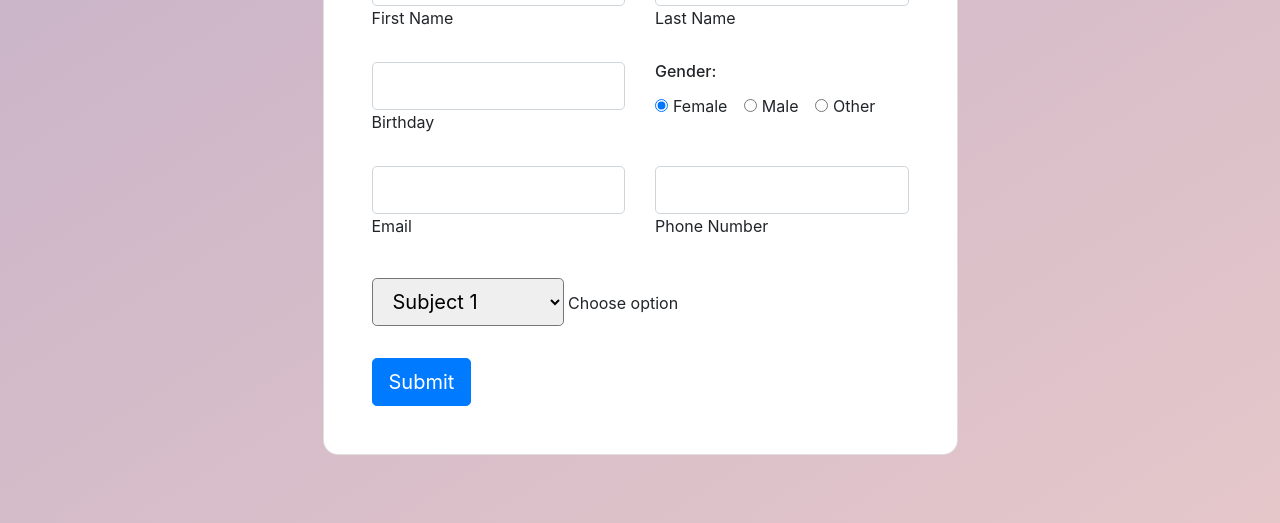
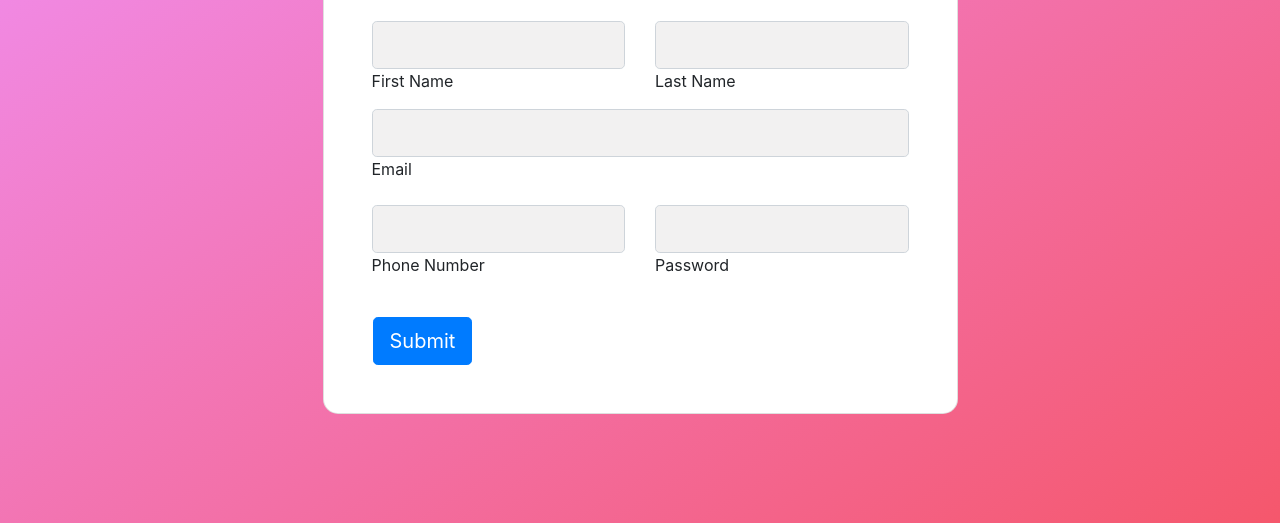
Before and after one commit to ritik-28/chatApplication, a plain HTML site: page index.html in a window 1280 px wide. Shown: the part 277-800 px from the top of the page. Drawn offline with nearby package versions, Linux system fonts and the light colour scheme.

Commit message:
SignUpFrontend

```diff
--- a/index.html
+++ b/index.html
@@ -21,11 +21,11 @@
               style="border-radius: 15px"
             >
               <div class="card-body p-4 p-md-5">
-                <img src="tiwachatlogo.PNG" style="width: 15%; height: 2%" />
+                <img src="tiwachatlogo.PNG" style="width: 20%; height: 2%" />
                 <h3 class="mb-4 pb-2 pb-md-0">Sign Up</h3>
                 <form>
                   <div class="row">
-                    <div class="col-md-6 mb-4">
+                    <div class="col-md-6 mb-sm-2">
                       <div class="form-outline">
                         <input
                           type="text"
@@ -37,7 +37,7 @@
                         >
                       </div>
                     </div>
-                    <div class="col-md-6 mb-4">
+                    <div class="col-md-6 mb-sm-2">
                       <div class="form-outline">
                         <input
                           type="text"
@@ -52,65 +52,7 @@
                   </div>
 
                   <div class="row">
-                    <div class="col-md-6 mb-4 d-flex align-items-center">
-                      <div class="form-outline datepicker w-100">
-                        <input
-                          type="text"
-                          class="form-control form-control-lg"
-                          id="birthdayDate"
-                        />
-                        <label for="birthdayDate" class="form-label"
-                          >Birthday</label
-                        >
-                      </div>
-                    </div>
-                    <div class="col-md-6 mb-4">
-                      <h6 class="mb-2 pb-1">Gender:</h6>
-
-                      <div class="form-check form-check-inline">
-                        <input
-                          class="form-check-input"
-                          type="radio"
-                          name="inlineRadioOptions"
-                          id="femaleGender"
-                          value="option1"
-                          checked
-                        />
-                        <label class="form-check-label" for="femaleGender"
-                          >Female</label
-                        >
-                      </div>
-
-                      <div class="form-check form-check-inline">
-                        <input
-                          class="form-check-input"
-                          type="radio"
-                          name="inlineRadioOptions"
-                          id="maleGender"
-                          value="option2"
-                        />
-                        <label class="form-check-label" for="maleGender"
-                          >Male</label
-                        >
-                      </div>
-
-                      <div class="form-check form-check-inline">
-                        <input
-                          class="form-check-input"
-                          type="radio"
-                          name="inlineRadioOptions"
-                          id="otherGender"
-                          value="option3"
-                        />
-                        <label class="form-check-label" for="otherGender"
-                          >Other</label
-                        >
-                      </div>
-                    </div>
-                  </div>
-
-                  <div class="row">
-                    <div class="col-md-6 mb-4 pb-2">
+                    <div class="col-md-12 mb-sm-2 pb-2">
                       <div class="form-outline">
                         <input
                           type="email"
@@ -122,7 +64,9 @@
                         >
                       </div>
                     </div>
-                    <div class="col-md-6 mb-4 pb-2">
+                    </div>
+                    <div class="row">
+                    <div class="col-md-6 mb-sm-2 pb-2">
                       <div class="form-outline">
                         <input
                           type="tel"
@@ -134,23 +78,20 @@
                         >
                       </div>
                     </div>
-                  </div>
+                    <div class="col-6">
+                      <div class="form-outline">
+                        <input
+                          type="password"
+                          id="password"
+                          class="form-control form-control-lg"
+                        />
+                        <label class="form-label" for="password"
+                          >Password</label
+                        >
+                      </div>
+                    </div>
 
-                  <div class="row">
-                    <div class="col-12">
-                      <select class="select form-control-lg">
-                        <option value="1" disabled>Choose option</option>
-                        <option value="2">Subject 1</option>
-                        <option value="3">Subject 2</option>
-                        <option value="4">Subject 3</option>
-                      </select>
-                      <label class="form-label select-label"
-                        >Choose option</label
-                      >
-                    </div>
-                  </div>
-
-                  <div class="mt-4 pt-2">
+                  <div class="mt-3 pt-0 pl-3">
                     <input
                       class="btn btn-primary btn-lg"
                       type="submit"
--- a/style.css
+++ b/style.css
@@ -1,17 +1,16 @@
 .gradient-custom {
-  background: #e7d7b2;
+  background: #f093fb;
   background: -webkit-linear-gradient(
     to bottom right,
-    rgb(233, 201, 236),
-    rgb(229, 232, 136)
+    rgba(240, 147, 251, 1),
+    rgba(245, 87, 108, 1)
   );
   background: linear-gradient(
     to bottom right,
-    rgb(197, 177, 200),
-    rgb(229, 199, 202)
+    rgba(240, 147, 251, 1),
+    rgba(245, 87, 108, 1)
   );
 }
-
 .card-registration .select-input.form-control[readonly]:not([disabled]) {
   font-size: 1rem;
   line-height: 2.15;
@@ -21,3 +20,6 @@
 .card-registration .select-arrow {
   top: 13px;
 }
+.form-control {
+  background-color: rgb(242, 241, 241);
+}
```
